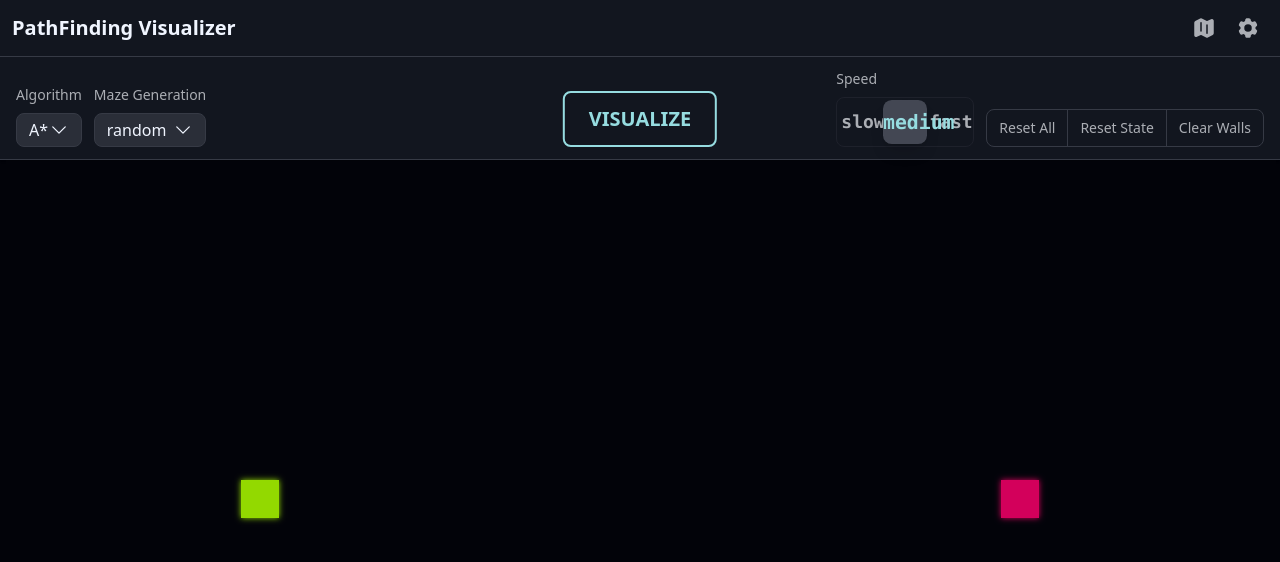
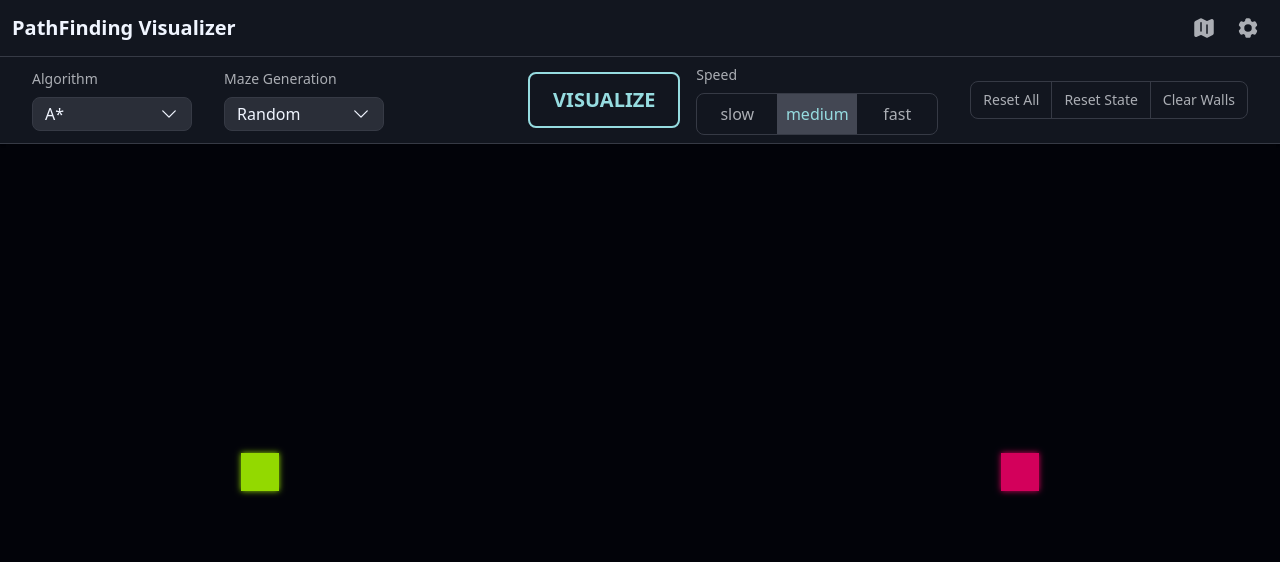
Before and after one commit to Willgxnzalez/pathfinder-visualizer, a React (Vite) app: page / in a window 1280 px wide. Shown: the top 562 px of the page. Built offline with nearby package versions, Linux system fonts and the light colour scheme.

Commit message:
Update desktop UI

```diff
--- a/src/components/Header.tsx
+++ b/src/components/Header.tsx
@@ -40,11 +40,11 @@ export interface HeaderProps {
 
 
 const MAZE_GEN_ALGOS = [
-    'random',
-    'recursive-division',
-    'prim',
-    'eller',
-    'kruskal',
+    'Random',
+    'Recursive-division',
+    'Prim',
+    'Eller',
+    'Kruskal',
 ] as const;
 
 type MazeGenAlgo = (typeof MAZE_GEN_ALGOS)[number];
@@ -115,7 +115,6 @@ export default function Header(props: HeaderProps) {
 
     const isAnimating = animationState !== 'idle';
 
-    const [mobileControlsOpen, setMobileControlsOpen] = useState(false);
     const [settingsOpen, setSettingsOpen] = useState(false);
 
     return (
@@ -162,7 +161,7 @@ export default function Header(props: HeaderProps) {
                 )}
             >
                 {/* Tablet View (640px - 1024px) */}
-                <div className="hidden sm:flex lg:hidden w-full px-4 py-3 items-end justify-between gap-4">
+                <div className="hidden sm:flex lg:hidden w-full px-4 py-2 items-end justify-between gap-4">
                     {/* Left Side */}
                     <div className="flex items-center gap-3">
                         {/* Left Controls (Stacked) */}
@@ -178,7 +177,7 @@ export default function Header(props: HeaderProps) {
                             <LabelControl label="Maze Generation">
                                 <Dropdown
                                     options={MAZE_GEN_ALGOS}
-                                    value={selectedMazeGen || 'random'}
+                                    value={selectedMazeGen || 'Random'}
                                     onChange={v => onMazeGenChange?.(v)}
                                     disabled={isAnimating}
                                 />
@@ -258,11 +257,10 @@ export default function Header(props: HeaderProps) {
                 </div>
 
                 {/* Desktop View (>= 1024px) */}
-                <div className="hidden lg:flex w-full px-4 py-3 items-end justify-between gap-4 relative">
-                    {/* Left Side */}
-                    <div className="flex items-end gap-3">
-                        <div className="flex gap-3 items-end">
-                            <LabelControl label="Algorithm">
+                <div className="hidden lg:flex w-full px-8 py-2 items-center justify-between gap-4 relative">
+                    {/* Left Controls */}
+                    <div className="flex flex-1 justify-start items-center gap-8">
+                        <LabelControl label="Algorithm" className="flex-1 max-w-1/3">
                             <Dropdown
                                 options={ALGORITHM_OPTIONS}
                                 value={selectedAlgorithm}
@@ -270,23 +268,22 @@ export default function Header(props: HeaderProps) {
                                 disabled={isAnimating}
                             />
                         </LabelControl>
-                            <LabelControl label="Maze Generation">
+                        <LabelControl label="Maze Generation" className="flex-1 max-w-1/3">
                             <Dropdown
                                 options={MAZE_GEN_ALGOS}
-                                    value={selectedMazeGen || 'random'}
+                                value={selectedMazeGen || 'Random'}
                                 onChange={v => onMazeGenChange?.(v)}
                                 disabled={isAnimating}
                             />
                         </LabelControl>
                     </div>
-                    </div>
 
-                    {/* Center - Visualize (Absolute center) */}
+                    {/* Visualize*/}
                     <button
                         onClick={onRun}
                         disabled={isAnimating}
                         className={clsx(
-                            'absolute left-1/2 -translate-x-1/2 px-6 py-3 text-xl font-bold rounded-lg transition-all whitespace-nowrap',
+                            'shrink-0 w-1/8 px-5 py-3 text-xl font-bold rounded-lg transition-all whitespace-nowrap',
                             isAnimating
                                 ? 'cursor-not-allowed opacity-50 text-text-muted'
                                 : 'cursor-pointer text-primary border-2 border-primary hover:bg-primary hover:text-text-invert'
@@ -296,19 +293,20 @@ export default function Header(props: HeaderProps) {
                     </button>
 
                     {/* Right Controls */}
-                    <div className="flex gap-3 items-end">
+                    <div className="flex flex-1 justify-end items-center gap-8">
                         <LabelControl label="Speed">
-                            <div className="flex gap-1 items-center rounded-lg border border-bdr-muted p-1">
+                            <div className="flex items-center rounded-lg border border-bdr overflow-hidden">
                                 {SPEED_OPTIONS.map((s, i) => (
                                     <button
                                         key={s}
                                         onClick={() => onSpeedChange(s)}
                                         className={clsx(
-                                            'w-10 h-10 rounded-lg text-lg font-mono font-bold transition-all cursor-pointer',
+                                            'w-10 flex-1 rounded-none first:rounded-l-lg last:rounded-r-lg p-2 font-medium text-center transition-all cursor-pointer',
                                             speed === s
-                                                ? 'text-primary bg-surface-highlight shadow-lg scale-110'
+                                                ? 'text-primary bg-surface-highlight'
                                                 : 'text-text-muted hover:text-text-main'
                                         )}
+                                        style={{ minWidth: "5rem" }}
                                     >
                                         {SPEED_OPTIONS[i]}
                                     </button>
```
Lines whose indentation alone changed are shown as unchanged.
